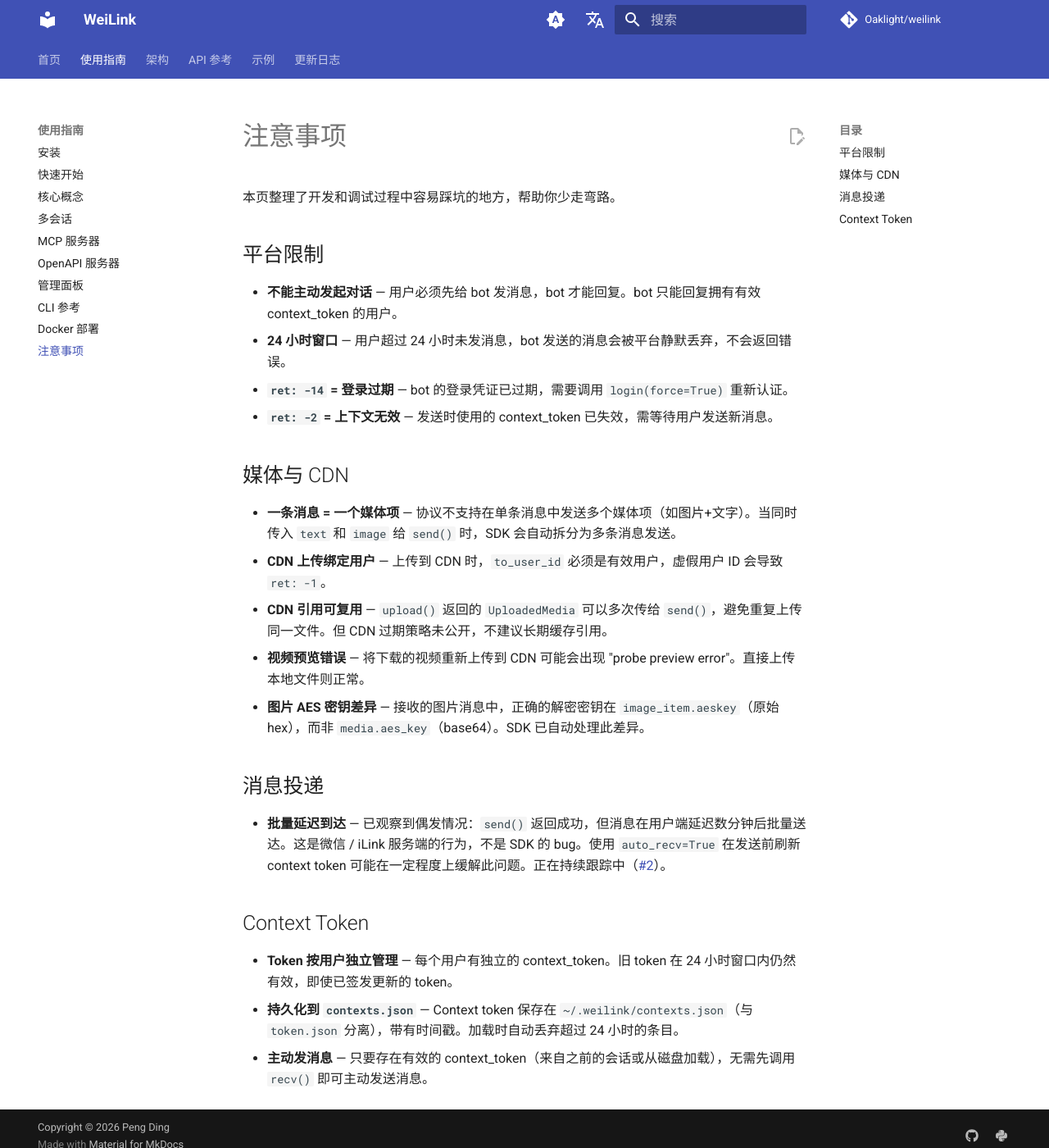
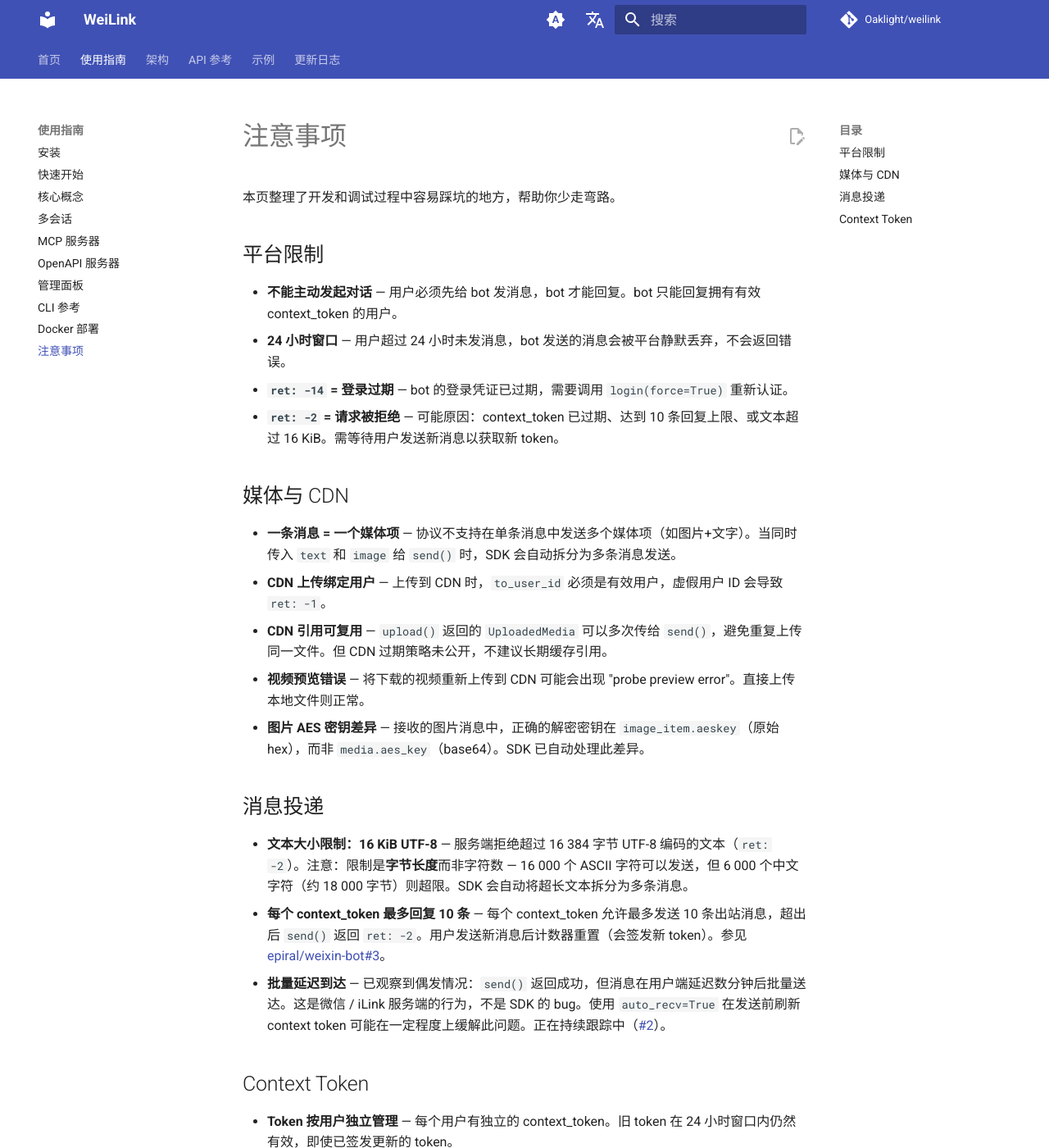
Before and after one commit to Oaklight/weilink, an MkDocs documentation site: the page built from docs/usage/gotchas.md, in a window 1280 px wide and 1400 px high. Shown: the whole window at 82% size. Built offline with MkDocs 1.6.1 and Material for MkDocs 9.7.7, drawn with Linux system fonts in a browser that asks for light colours; comment, search, counter and statistics services are not loaded.

Commit message:
Document 16 KiB text limit and 10-reply-per-token limit
Empirically verified: server rejects text >16384 UTF-8 bytes, and
each context_token allows at most 10 outbound messages.

```diff
--- a/docs/usage/gotchas.md
+++ b/docs/usage/gotchas.md
@@ -7,7 +7,7 @@
 - **不能主动发起对话** — 用户必须先给 bot 发消息，bot 才能回复。bot 只能回复拥有有效 context_token 的用户。
 - **24 小时窗口** — 用户超过 24 小时未发消息，bot 发送的消息会被平台静默丢弃，不会返回错误。
 - **`ret: -14` = 登录过期** — bot 的登录凭证已过期，需要调用 `login(force=True)` 重新认证。
-- **`ret: -2` = 上下文无效** — 发送时使用的 context_token 已失效，需等待用户发送新消息。
+- **`ret: -2` = 请求被拒绝** — 可能原因：context_token 已过期、达到 10 条回复上限、或文本超过 16 KiB。需等待用户发送新消息以获取新 token。
 
 ## 媒体与 CDN
 
@@ -19,6 +19,8 @@
 
 ## 消息投递
 
+- **文本大小限制：16 KiB UTF-8** — 服务端拒绝超过 16 384 字节 UTF-8 编码的文本（`ret: -2`）。注意：限制是**字节长度**而非字符数 — 16 000 个 ASCII 字符可以发送，但 6 000 个中文字符（约 18 000 字节）则超限。SDK 会自动将超长文本拆分为多条消息。
+- **每个 context_token 最多回复 10 条** — 每个 context_token 允许最多发送 10 条出站消息，超出后 `send()` 返回 `ret: -2`。用户发送新消息后计数器重置（会签发新 token）。参见 [epiral/weixin-bot#3](https://github.com/epiral/weixin-bot/issues/3)。
 - **批量延迟到达** — 已观察到偶发情况：`send()` 返回成功，但消息在用户端延迟数分钟后批量送达。这是微信 / iLink 服务端的行为，不是 SDK 的 bug。使用 `auto_recv=True` 在发送前刷新 context token 可能在一定程度上缓解此问题。正在持续跟踪中（[#2](https://github.com/Oaklight/weilink/issues/2)）。
 
 ## Context Token
```
